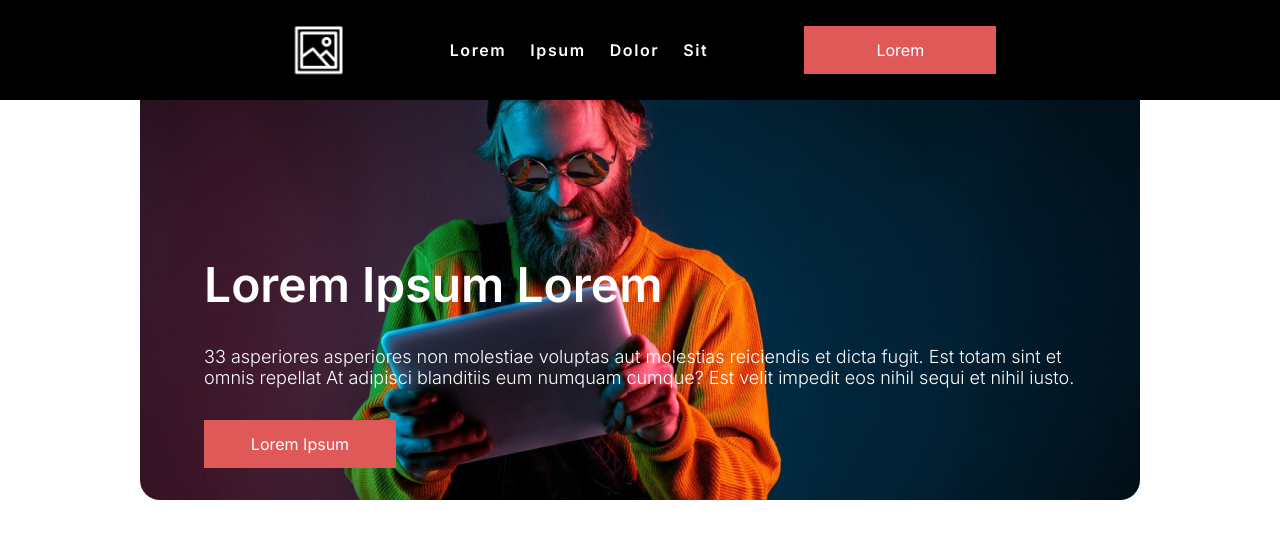
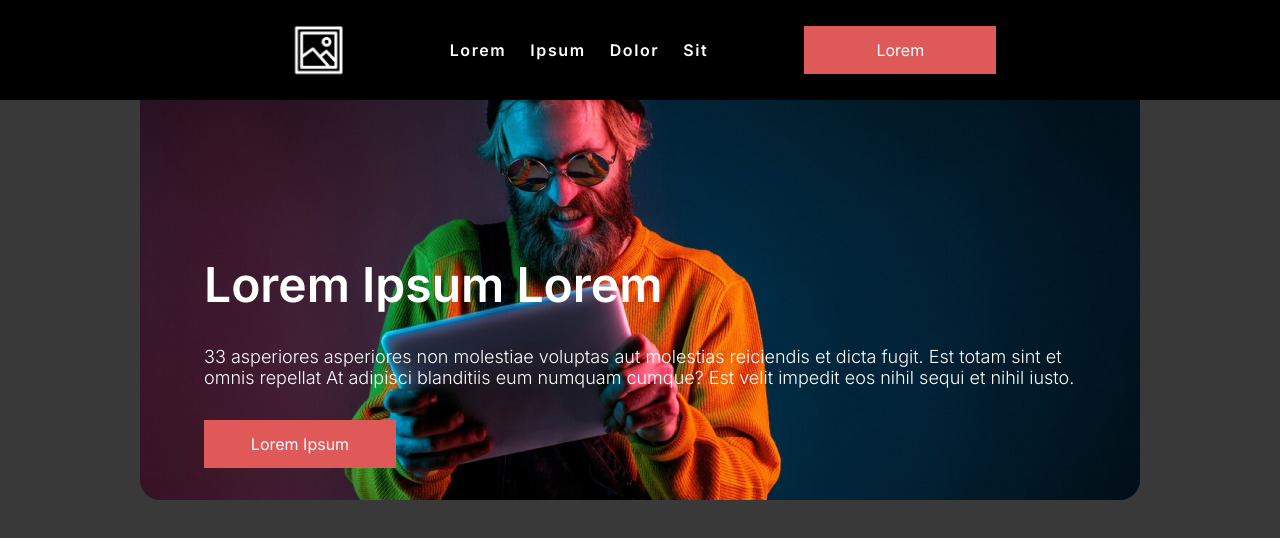
Before and after one commit to mateusfpmelo/featuresite, a Next.js app: page / in a window 1280 px wide. Shown: the top 538 px of the page. Built offline with nearby package versions, Linux system fonts and the light colour scheme.

Commit message:
checkpoint css

```diff
--- a/src/app/components/navbar/navbar.module.css
+++ b/src/app/components/navbar/navbar.module.css
@@ -149,19 +149,21 @@
   .imgocmnclose{
       display: flex;
       align-items: center;
+      animation: fadeInUpLitle 0.5s ease-out; /* Define a duração e o tipo de easing */
   }
 
   .imgocmnopen{
       display: flex;
       align-items: center;
       transition: opacity 0.8s ease-in-out; /* Transição de opacidade */
+      animation: fadeInUpLitle 0.5s ease-out; /* Define a duração e o tipo de easing */
   }
 
   .cstnvbitem{
       flex-direction: column;
       gap:1rem;
       align-items: flex-start;
-      transition: opacity 0.8s ease-in-out; /* Transição de opacidade */
+      transition: fadeInUp 0.8s ease-in-out; /* Transição de opacidade */
   }
 
   .nvbfrm{
@@ -177,7 +179,6 @@
 }
 
 
-
 @keyframes fadeInUp {
   from {
       opacity: 0;
@@ -188,3 +189,15 @@
       transform: translateY(0);
   }
 }
+
+
+@keyframes fadeInUpLitle {
+  from {
+      opacity: 0;
+      transform: translateY(10px);
+  }
+  to {
+      opacity: 1;
+      transform: translateY(0);
+  }
+}
--- a/src/app/page.module.css
+++ b/src/app/page.module.css
@@ -0,0 +1,4 @@
+.main{
+    background-color: #393939;
+    min-height: 100vh;
+}
```
